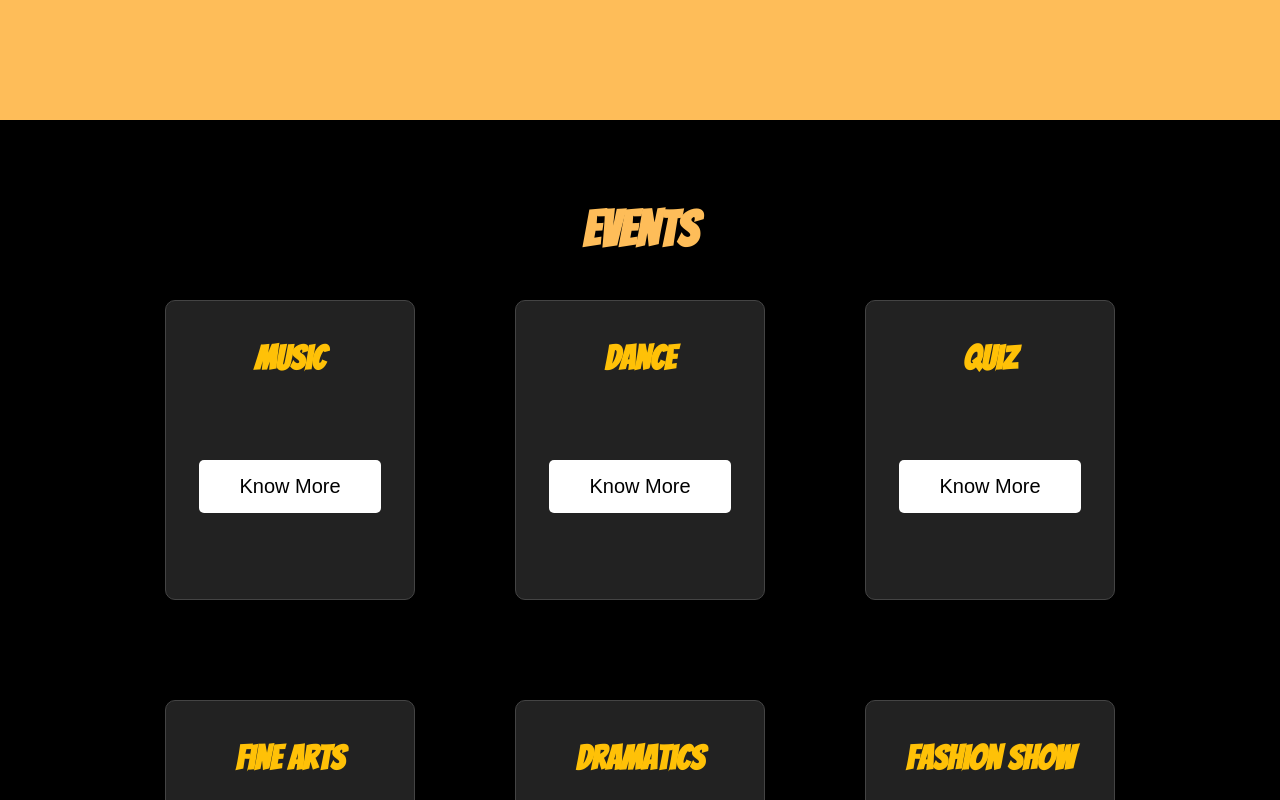
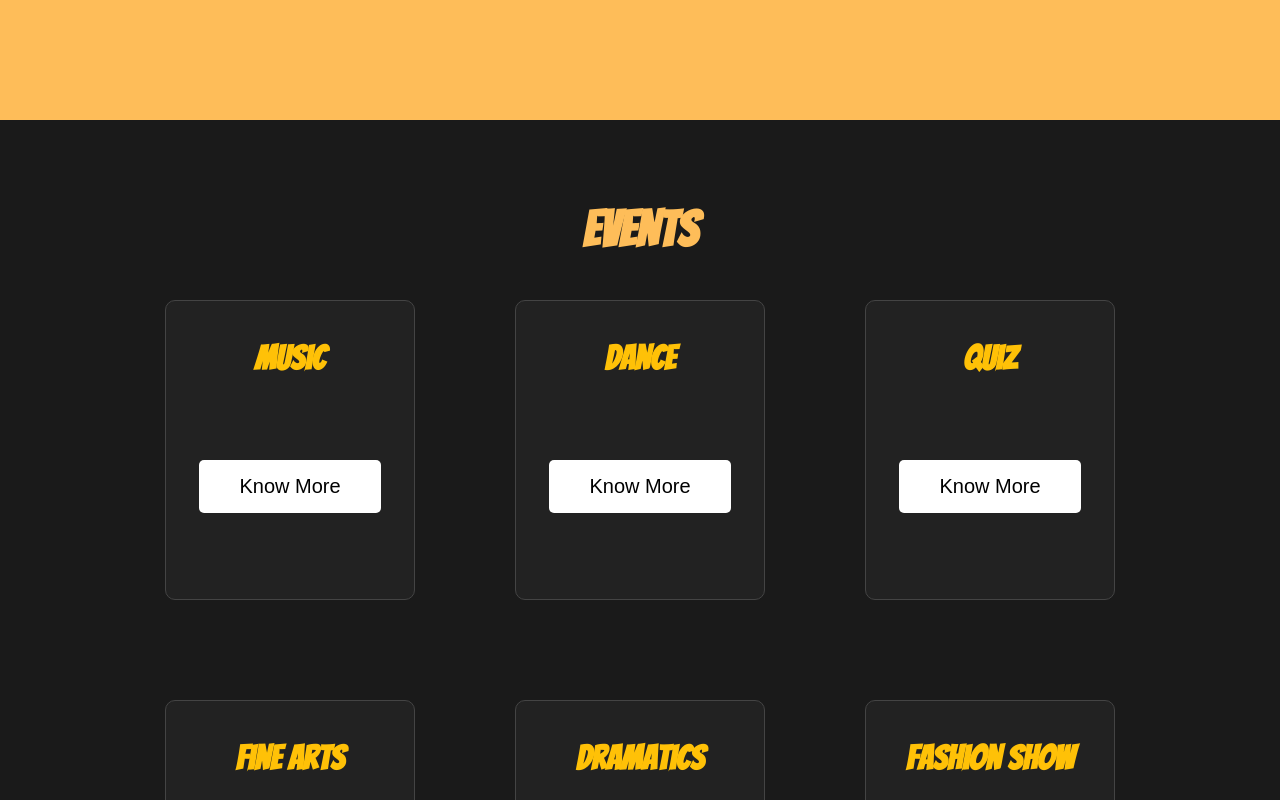
Before and after one commit to NileshBarandwal/HarshTaal25, a React (Create React App) app: page / in a window 1280 px wide. Shown: the part 1480-2280 px from the top of the page. Built offline with nearby package versions, Linux system fonts and the light colour scheme.

Commit message:
Event section bg color adjust

```diff
--- a/src/styles/Events.css
+++ b/src/styles/Events.css
@@ -1,5 +1,5 @@
 .events {
-  background: #000;
+  background: #1a1a1a;
   padding: 50px 20px;
 }
 
```
